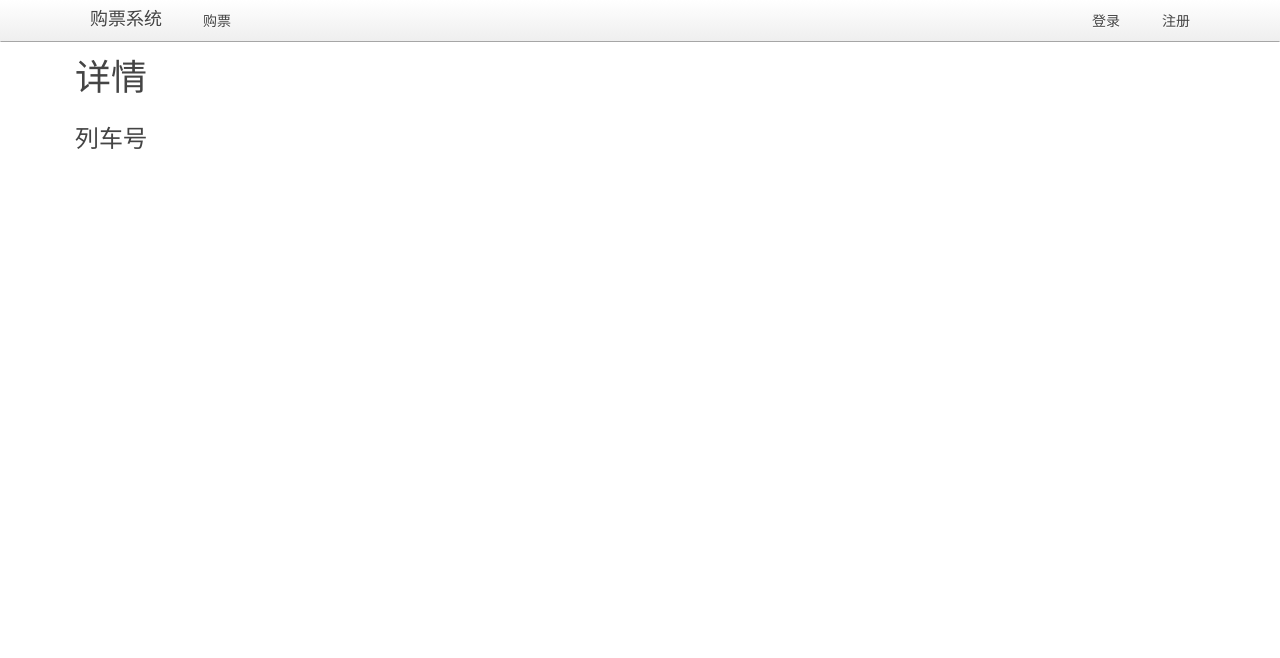
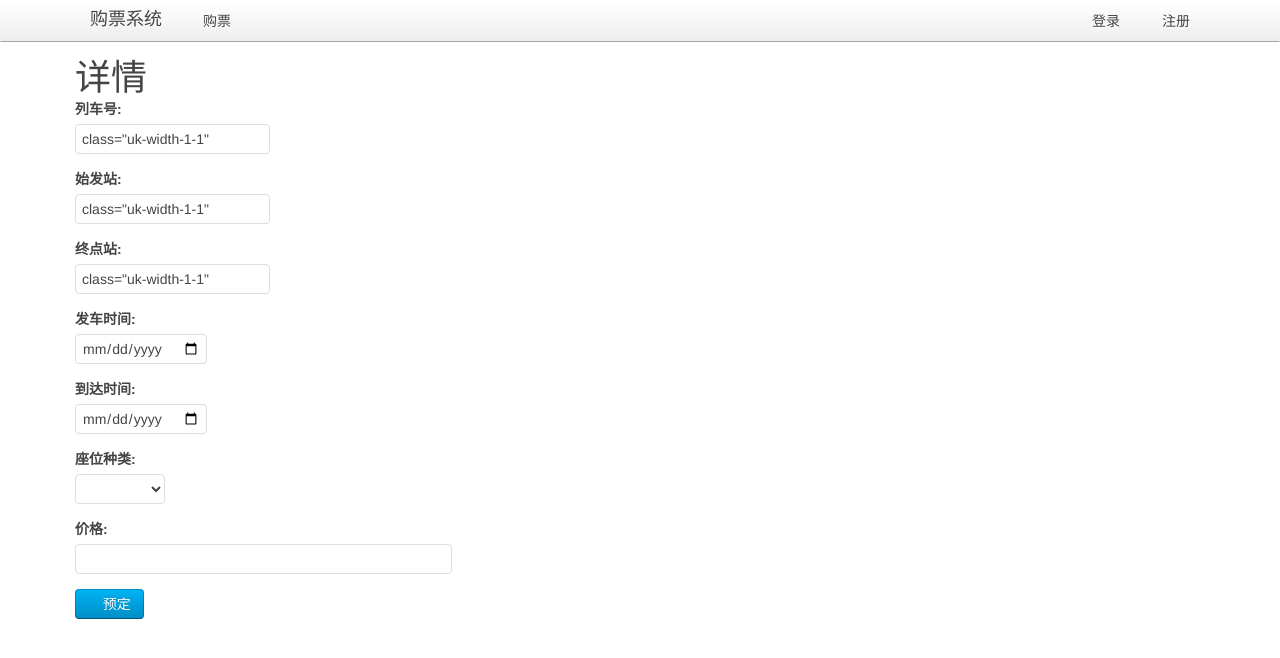
Before and after one commit to tengteng-Lin/sql_homework, a Python web app: template www/templates/details.html in a window 1280 px wide. Shown: the top 658 px of the page. Run offline with Jinja, Linux system fonts and the light colour scheme; the template is opened without the code that fills it, so the values that code supplies are empty; some web fonts are replaced.

Commit message:
添加票和查看票的详情修改完毕

```diff
--- a/www/templates/details.html
+++ b/www/templates/details.html
@@ -3,56 +3,159 @@
 {% block title %}购票{% endblock %}
 
 {% block beforehead %}
+    <script>
+        $(function () {
+            var vm = new Vue({
+                el: '#vm',
+                data: {
+                    {#                    BusFrom: '',#}
+                    {#                    BusTo: '',#}
+                    {#                    BusDate: ''#}
+                },
+                methods: {
+                    submit: function (event) {
+                        event.preventDefault();
+                        var $form = $('#vm');
+
+                        if (!this.BusFrom) {
+                            return $form.showFormError('请输入始发地！');
+                        }
+                        if (!this.BusTo) {
+                            return $form.showFormError('请输入目的地！');
+                        }
+                        $form.postJSON('/api/query_buses', {
+                            BusFrom: this.BusFrom,
+                            BusTo: this.BusTo,
+                            BusDate: this.BusDate
+                        }, function (err, r) {
+                            if (err) {
+                                return $form.showFormError(err);
+                            }
+                            refresh2(r);
+                        });
+                    }
+                }
+            });
+            $('#vm').show();
+        });
+
+{#        $("#type").change(function () {#}
+{#            console.log('jinlai')#}
+{#            var opt = $("#type").find("option:selected").text();#}
+{#            console.log(opt);#}
+{#            if (opt.substring(0, 1) == '一'){#}
+{#                $("#price").val({{ seats[0].Price }})#}
+{#            }#}
+{##}
+{#        });#}
+
+        function getType() {
+            $("#price").val('');
+            var opt = $("#type").find("option:selected").text();
+            console.log(opt);
+            if (opt.substring(0, 1) == '一'){
+                $("#price").val({{ seats[0].Price }})
+            }
+            else if (opt.substring(0, 1) == '二'){
+                $("#price").val({{ seats[1].Price }})
+            }
+            else if (opt.substring(0, 1) == '三'){
+                $("#price").val({{ seats[2].Price }})
+            }
+        }
+
+{##}
+{#        var getType = function (t) {#}
+{#            var checkText = $("#type").find("option:selected").text();#}
+{#            if (t.value == '') {#}
+{#                {#}
+{#                    t.value =#}
+{#                    {{ seats[0].Price }}#}
+{##}
+{#                }#}
+{##}
+{#            }#}
+{#        }#}
+
+
+    </script>
+
 
 {% endblock %}
 
 {% block content %}
-    <div class="uk-width-2-3">
-            <h1>详情</h1>
-                <h2>列车号</h2>
-                <p>{{ bus.BusID }}</p>
+
+    <h1>详情</h1>
+    <div class="uk-width-1-1">
+
+        <form id="vm" v-on="submit: submit" class="uk-form uk-form-stacked">
+            <div class="uk-width-1-3">
+                <div class="uk-alert uk-alert-danger uk-hidden"></div>
+                <div class="uk-form-row">
+                    <label class="uk-form-label">列车号:</label>
+                    <div class="uk-form-controls">
+                        <input v-model="BusID" type="text" maxlength="50" value={{ bus.BusID }} class="uk-width-1-1">
+                    </div>
+                </div>
+                <div class="uk-form-row">
+                    <label class="uk-form-label">始发站:</label>
+                    <div class="uk-form-controls">
+                        <input v-model="BusFrom" type="text" maxlength="50"
+                               value={{ bus.BusFrom }} class="uk-width-1-1">
+                    </div>
+                </div>
+                <div class="uk-form-row">
+                    <label class="uk-form-label">终点站:</label>
+                    <div class="uk-form-controls">
+                        <input v-model="BusTo" type="text" maxlength="50" value={{ bus.BusTo }} class="uk-width-1-1">
+                    </div>
+                </div>
+                <div class="uk-form-row">
+                    <label class="uk-form-label">发车时间:</label>
+                    <div class="uk-form-controls">
+                        <input v-model="BusDate" type="date" maxlength="50"
+                               value={{ bus.BusDate }} class="uk-width-1-1">
+                    </div>
+                </div>
+                <div class="uk-form-row">
+                    <label class="uk-form-label">到达时间:</label>
+                    <div class="uk-form-controls">
+                        <input v-model="BusEnd" type="date" maxlength="50" value={{ bus.BusEnd }} class="uk-width-1-1">
+                    </div>
+                </div>
+
+                <div class="uk-form-row">
+                    <label class="uk-form-label">座位种类:</label>
+                    <div class="uk-form-controls">
+                        {#                    <input v-model="Type" type="date" maxlength="50" value={{ bus.BusEnd }} class="uk-width-1-1">#}
+                        <select v-model="Type" id="type" onchange="getType()">
+                            <option id="one">一等座{{ seats[0].TicketNum }}张</option>
+                            <option>二等座{{ seats[1].TicketNum }}张</option>
+                            <option>三等座{{ seats[2].TicketNum }}张</option>
+                        </select>
+                    </div>
+                </div>
+
+                <div class="uk-form-row">
+                    <label class="uk-form-label">价格:</label>
+                    <div class="uk-form-controls">
+
+                        <input v-model="Price" id="price" type="text" maxlength="50" value="" class="uk-width-1-1">
+                    </div>
+                </div>
 
 
-{#            <form id="vm" v-on="submit: submit" class="uk-form uk-form-stacked">#}
-{#                <div class="uk-alert uk-alert-danger uk-hidden"></div>#}
-{#                <div class="uk-form-row">#}
-{#                    <label class="uk-form-label">列车号:</label>#}
-{#                    <div class="uk-form-controls">#}
-{#                        <h1 v-model="BusID" type="text" maxlength="50" placeholder="列车号" class="uk-width-1-1"/>#}
-{#                    </div>#}
-{#                </div>#}
-{#                <div class="uk-form-row">#}
-{#                    <label class="uk-form-label">始发站:</label>#}
-{#                    <div class="uk-form-controls">#}
-{#                        <h2 v-model="BusFrom" type="text" maxlength="50" placeholder="始发站" class="uk-width-1-1"/>#}
-{#                    </div>#}
-{#                </div>#}
-{#                <div class="uk-form-row">#}
-{#                    <label class="uk-form-label">终点站:</label>#}
-{#                    <div class="uk-form-controls">#}
-{#                        <input v-model="BusTo" type="text" maxlength="50" placeholder="终点站" class="uk-width-1-1">#}
-{#                    </div>#}
-{#                </div>#}
-{#                <div class="uk-form-row">#}
-{#                    <label class="uk-form-label">发车时间:</label>#}
-{#                    <div class="uk-form-controls">#}
-{#                        <input v-model="BusDate" type="date" maxlength="50" placeholder="发车时间" class="uk-width-1-1">#}
-{#                    </div>#}
-{#                </div>#}
-{#                <div class="uk-form-row">#}
-{#                    <label class="uk-form-label">到达时间:</label>#}
-{#                    <div class="uk-form-controls">#}
-{#                        <input v-model="BusEnd" type="date" maxlength="50" placeholder="到达时间"#}
-{#                               class="uk-width-1-1">#}
-{#                    </div>#}
-{#                </div>#}
-{##}
-{##}
-{##}
-{#                <div class="uk-form-row">#}
-{#                    <button type="submit" class="uk-button uk-button-primary"><i class="uk-icon-user"></i> 确认添加</button>#}
-{#                </div>#}
-{#            </form>#}
-        </div>
+                <div class="uk-form-row">
+                    <button type="submit" class="uk-button uk-button-primary"><i class="uk-icon-user"></i> 预定</button>
+                </div>
+            </div>
+        </form>
+    </div>
+
+    <script type="text/javascript">
+
+
+    </script>
+
 
 {% endblock %}
```
Also changed, not shown: www/handlers.py (+9 -3 lines), www/templates/admin.html (+45 -15 lines).
